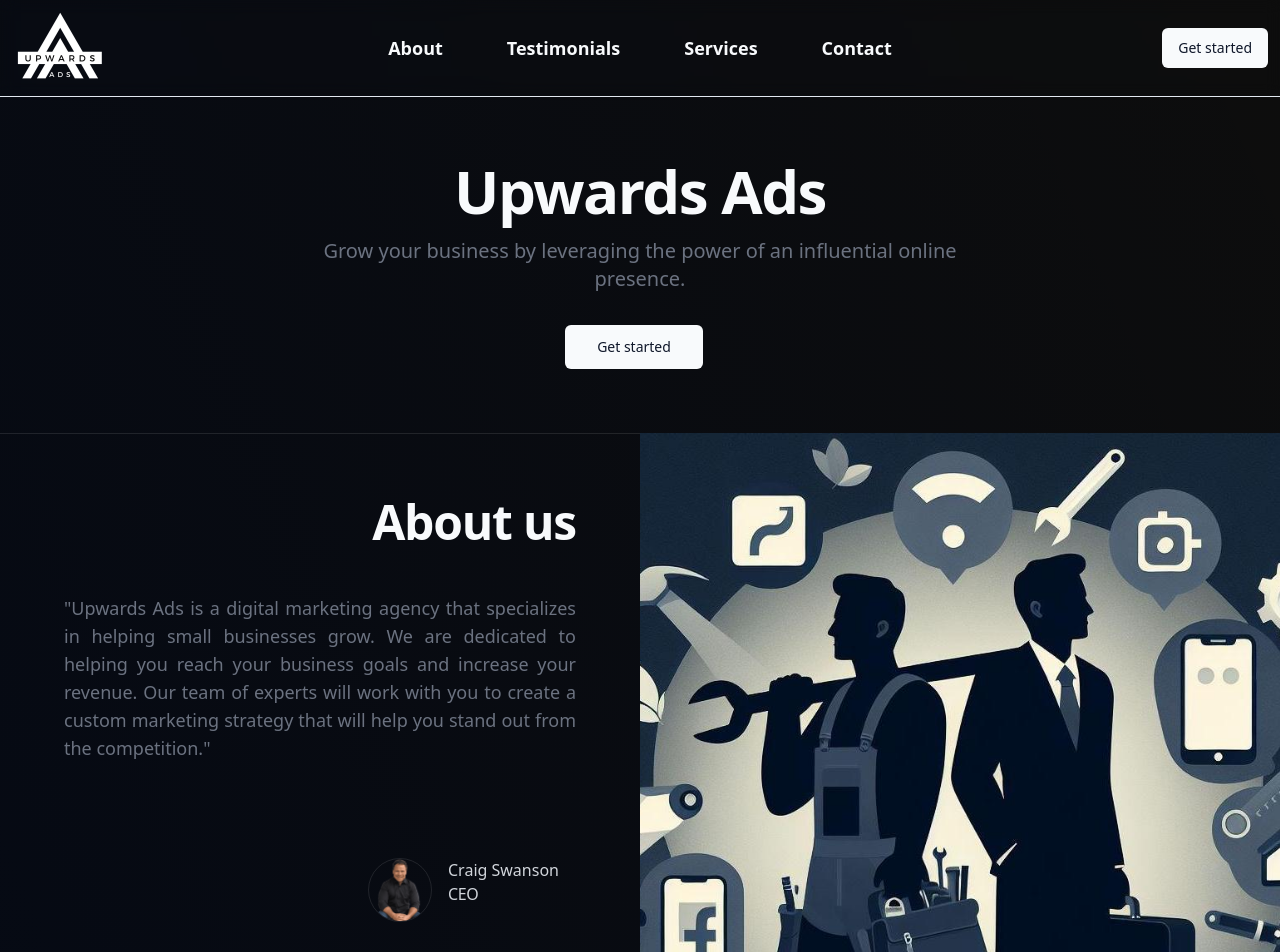
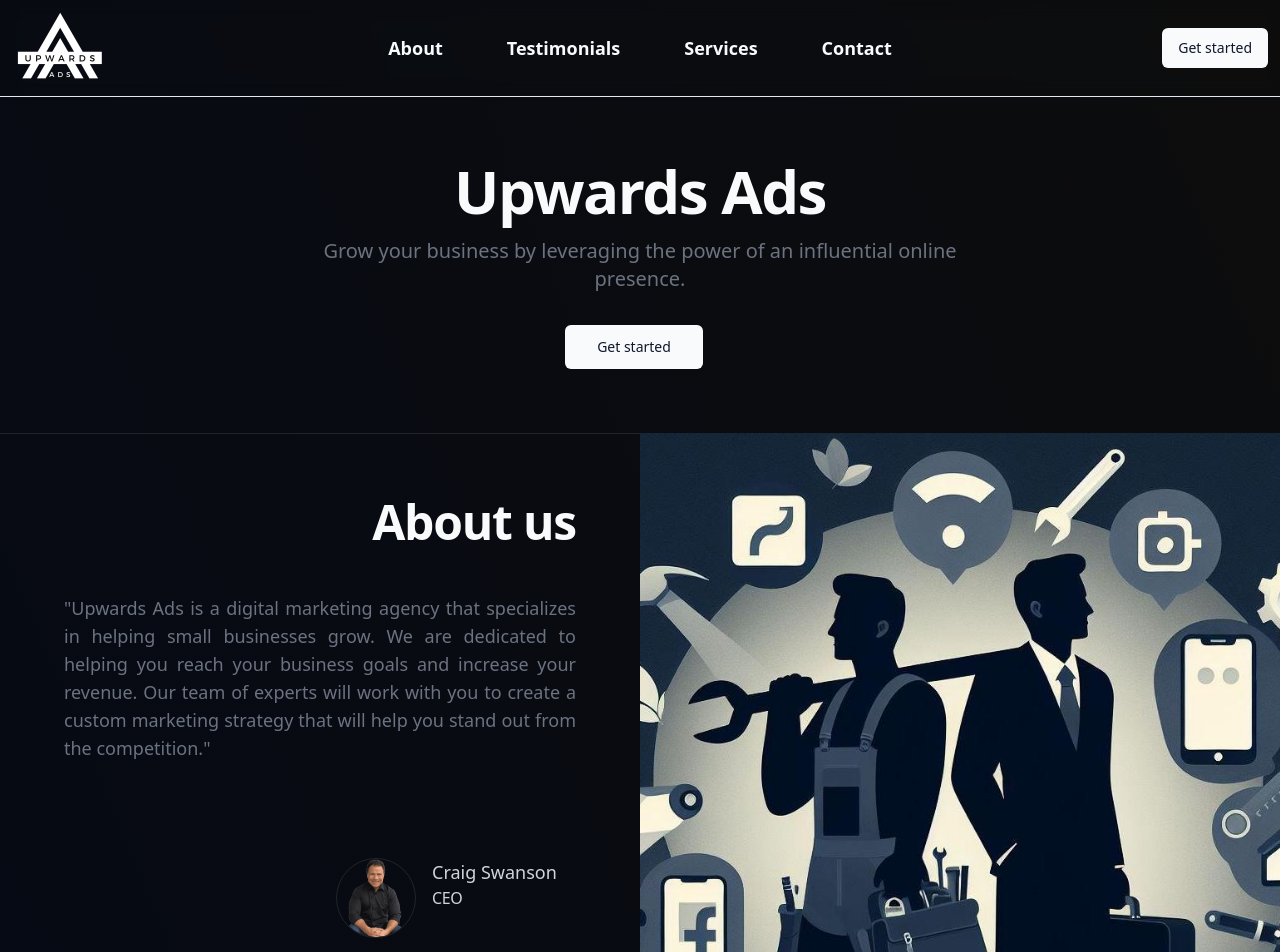
Before and after one commit to johnny-woodtke/upwardsads-website, a Next.js app: page / in a window 1280 px wide. Shown: the top 952 px of the page. Built offline with nearby package versions, Linux system fonts and the light colour scheme.

Commit message:
fix about us team link size

```diff
--- a/components/Avatar.tsx
+++ b/components/Avatar.tsx
@@ -9,10 +9,10 @@
   className?: string
 }>
 
-const avatarVariants = cva("relative", {
+const avatarVariants = cva("relative aspect-[1]", {
   variants: {
     size: {
-      sm: "h-16 w-16 md:w-18 md:h-18",
+      sm: "h-[70px] md:h-20",
     },
   },
   defaultVariants: {
--- a/components/TeamLink.tsx
+++ b/components/TeamLink.tsx
@@ -31,7 +31,7 @@
   }, [isHovered, isClicked])
 
   return (
-    <div className="flex w-full h-full items-start justify-end">
+    <div className="flex h-full w-full items-start justify-end">
       <Link
         className={cn("flex")}
         href="/team"
@@ -40,9 +40,9 @@
         onClick={() => setIsClicked(true)}
       >
         <Avatar src="/assets/craig-swanson.png" />
-        <div className="flex flex-col justify-start ml-4 max-sm:ml-3 text-left h-20 w-32">
-          <p className="text-gray-300">Craig Swanson</p>
-          <p className="text-gray-300 tracking-tight">CEO</p>
+        <div className="ml-4 flex h-20 w-32 flex-col justify-start text-left max-sm:ml-3 md:w-36">
+          <p className="text-gray-300 md:text-lg">Craig Swanson</p>
+          <p className="tracking-tight text-gray-300 text-sm md:text-base">CEO</p>
           <MeetTheTeam
             {...{
               isHidden,
@@ -66,7 +66,7 @@
   return (
     <div
       className={cn(
-        "flex items-center text-primary mt-1 text-sm",
+        "flex items-center text-primary mt-1 text-sm md:text-base",
         "duration-150",
         isHovered && "md:animate-in md:slide-in-from-left-6",
         !isHovered && cn("md:animate-out", isClicked ? "md:slide-out-to-right-24" : "md:slide-out-to-left-6"),
@@ -75,7 +75,7 @@
     >
       <span>Meet the team</span>
       <svg
-        className="ml-2 max-sm:ml-1 h-4 w-4"
+        className="ml-2 h-4 w-4 max-sm:ml-1"
         fill="none"
         stroke="currentColor"
         strokeWidth="2"
```
